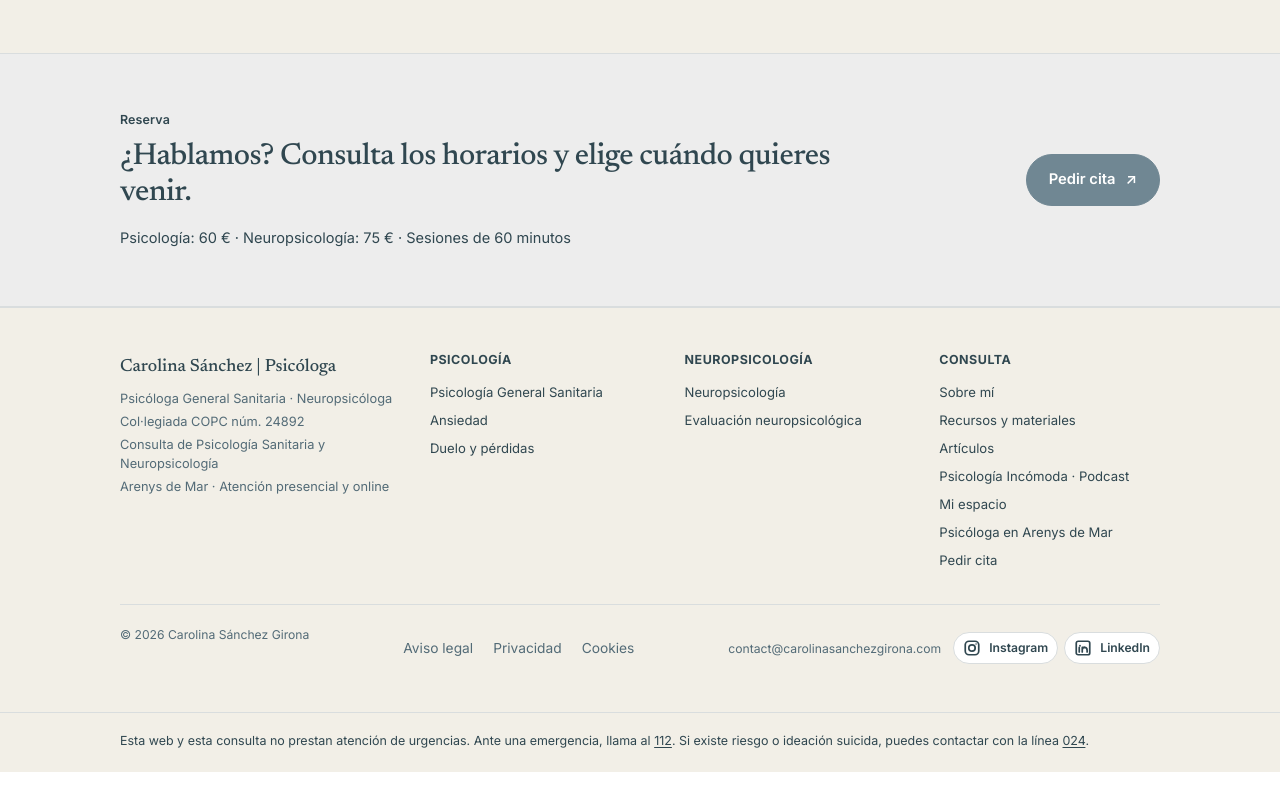
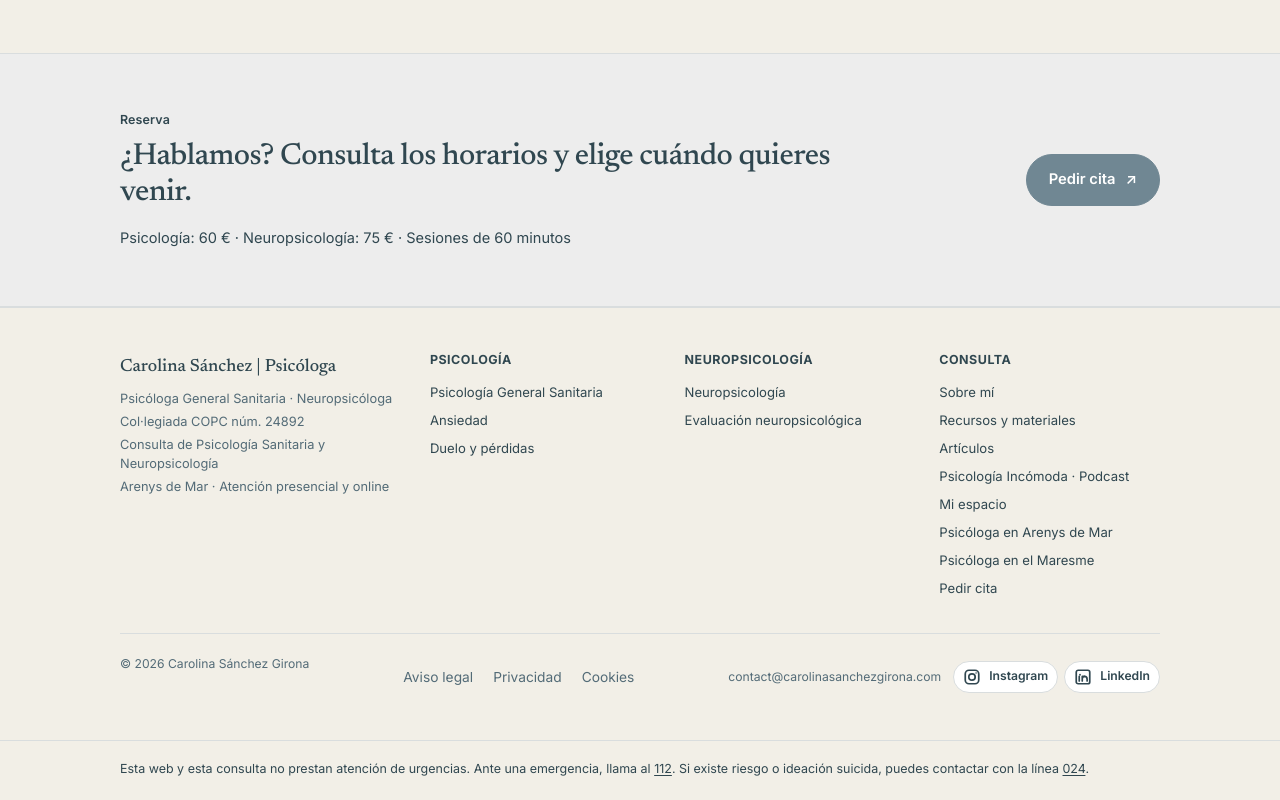
Before and after one commit to carolinasanchezgirona/Portfolio-Carolina, a Next.js app: page / in a window 1280 px wide. Shown: the part 3929-4729 px from the top of the page. Before the commit the page ends 4701 px from the top, so only its background shows below. Built offline with nearby package versions, Linux system fonts and the light colour scheme.

Commit message:
feat(seo): enlazar pagina Maresme en pie global

```diff
--- a/app/components/site-shell.tsx
+++ b/app/components/site-shell.tsx
@@ -170,6 +170,7 @@ function SiteFooter() {
           <a href="/podcast/">Psicología Incómoda · Podcast</a>
           <a href="/mi-espacio/">Mi espacio</a>
           <a href="/psicologa-arenys-de-mar/">Psicóloga en Arenys de Mar</a>
+          <a href="/psicologa-maresme/">Psicóloga en el Maresme</a>
           <a href="/cita/">Pedir cita</a>
         </nav>
       </div>
```
